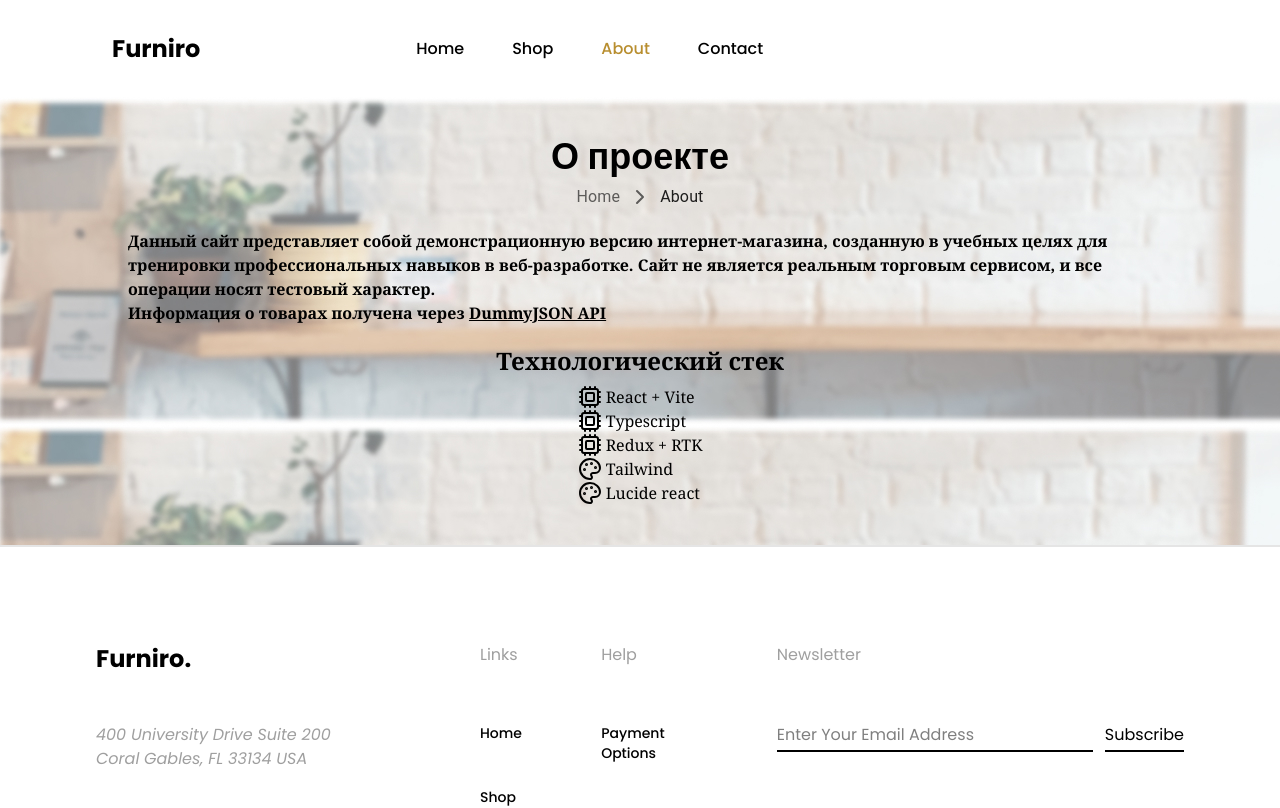
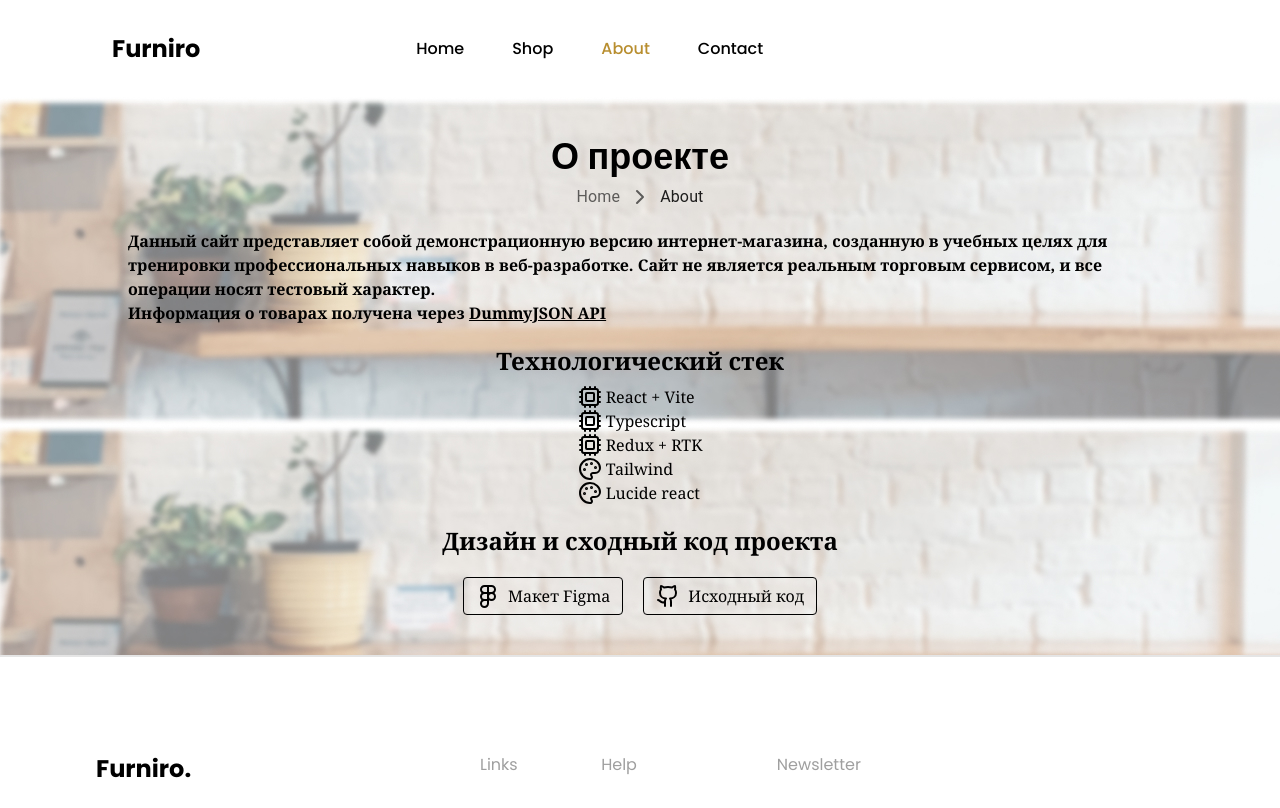
Before and after one commit to Gennod/ibb-furniro, a React (Vite) app: page /about in a window 1280 px wide. Shown: the top 808 px of the page. Built offline with nearby package versions, Linux system fonts and the light colour scheme.

Commit message:
update: update About page

```diff
--- a/src/components/pages/About/index.tsx
+++ b/src/components/pages/About/index.tsx
@@ -1,8 +1,8 @@
-import { Cpu, Palette } from 'lucide-react'
+import { Cpu, Figma, Github, Palette } from 'lucide-react'
 
 import { MyBreadcrumbs } from '../../ui/breadcrumbs'
 
-const items = [
+const tech = [
 	{
 		icon: <Cpu />,
 		title: 'React + Vite'
@@ -22,6 +22,19 @@ const items = [
 	{
 		icon: <Palette />,
 		title: 'Lucide react'
+	}
+]
+
+const links = [
+	{
+		href: 'https://www.figma.com/community/file/1252561852327562039',
+		title: 'Макет Figma',
+		icon: <Figma />
+	},
+	{
+		href: 'https://github.com/Gennod/ibb-furniro',
+		title: 'Исходный код',
+		icon: <Github />
 	}
 ]
 
@@ -48,9 +61,9 @@ const About = () => {
 							</a>
 						</div>
 					</div>
-					<p className="mt-5 text-2xl font-semibold">Технологический стек</p>
+					<h3 className="mt-5 text-2xl font-semibold">Технологический стек</h3>
 					<ul className="mt-2">
-						{items.map((item, idx) => (
+						{tech.map((item, idx) => (
 							<li
 								key={idx}
 								className="flex gap-1"
@@ -60,6 +73,21 @@ const About = () => {
 							</li>
 						))}
 					</ul>
+					<h3 className="mt-5 text-2xl font-semibold">
+						Дизайн и сходный код проекта
+					</h3>
+					<div className="mt-5 flex gap-5">
+						{links.map(({ title, href, icon }) => (
+							<a
+								className="flex gap-2 rounded border px-3 py-1.5 transition hover:scale-105"
+								href={href}
+								target="_blank"
+							>
+								{icon}
+								{title}
+							</a>
+						))}
+					</div>
 				</div>
 			</div>
 		</div>
```
